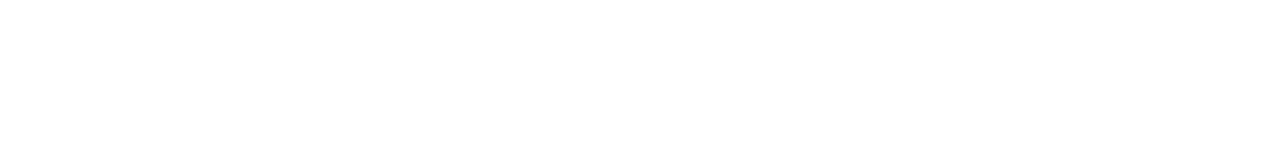
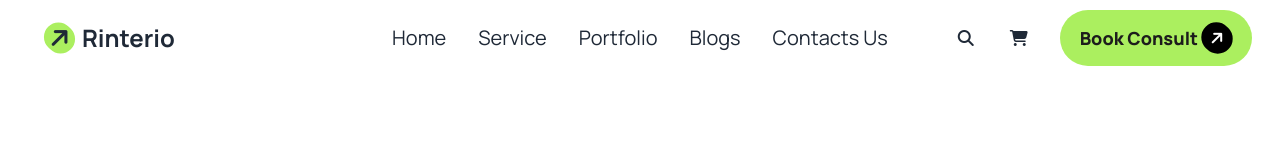
Before and after one commit to Akash-cos/Assignment-03, a plain HTML site: page index.html in a window 1280 px wide. Drawn offline with nearby package versions, Linux system fonts and the light colour scheme.

Commit message:
nav section done

```diff
--- a/index.html
+++ b/index.html
@@ -36,7 +36,66 @@
         }
     </Style>
 </head>
-<body>
+<body class="font-manrope lg:pl-5 lg:pr-5">
+    <!-- navigation section -->
+    <header class="container mx-auto">
+        <nav class="container mx-auto">
 
+            <div class="navbar bg-base-100">
+                <div class="navbar-start">
+                    <div class="dropdown">
+
+                        <ul tabindex="0"
+                            class="menu menu-sm dropdown-content bg-base-100 rounded-box z-[1] mt-3 w-52 p-2 shadow">
+                            <li><a>Home</a></li>
+
+                            <li><a>Service</a></li>
+
+                            <li><a>Portfolio</a></li>
+
+                            <li><a>Blogs</a></li>
+
+                            <li><a>Contacts Us</a></li>
+
+                        </ul>
+                    </div>
+
+                    <a class="btn btn-ghost font-bold text-2xl"><i
+                            class="fa-solid fa-arrow-right -rotate-45 bg-btn-color rounded-2xl p-1"></i> Rinterio</a>
+                </div>
+                <div class="navbar-center hidden lg:flex">
+                    <ul class="menu menu-horizontal px-1">
+                        <li class=" text-xl hover:text-red-500 duration-200"><a>Home</a></li>
+
+                        <li class=" text-xl hover:text-red-500 duration-300"><a>Service</a></li>
+
+                        <li class=" text-xl hover:text-red-500 duration-300"><a>Portfolio</a></li>
+
+                        <li class=" text-xl hover:text-red-500 duration-300"><a>Blogs</a></li>
+
+                        <li class=" text-xl hover:text-red-500 duration-300"><a>Contacts Us</a></li>
+                    </ul>
+                </div>
+                <div class="navbar-end gap-8">
+                    <i class="fa-solid fa-magnifying-glass bg-nav-color hidden lg:block md:block rounded-lg p-1 "></i>
+
+
+
+                    <i class="fa-solid fa-cart-shopping hidden md:block lg:block"></i>
+                    <div class="hidden md:flex items-center bg-[#ABEF5F] rounded-[32px] px-[20px] py-[12px] gap-1">
+                        <h3 class="text-[#1C1C1C] font-extrabold text-[18px]">Book Consult</h3>
+                        <div class="rounded-[32px]">
+                            <i class="fa-solid fa-arrow-right -rotate-45 p-2 bg-black text-white rounded-2xl"></i>
+
+
+                        </div>
+
+                    </div>
+                    <div tabindex="0" role="button" class="btn btn-ghost lg:hidden">
+                        <i class="fa-solid fa-bars text-2xl"></i>
+                    </div>
+
+                </div>
+        </nav>
 </body>
 </html>
```
